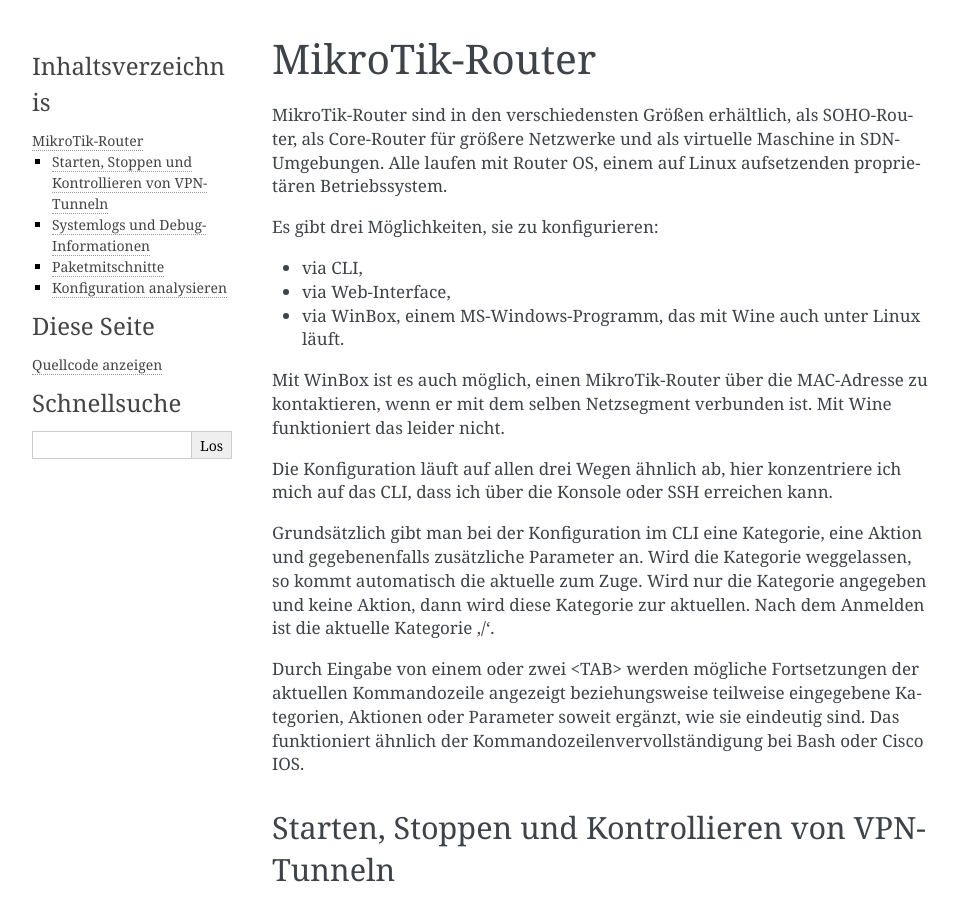
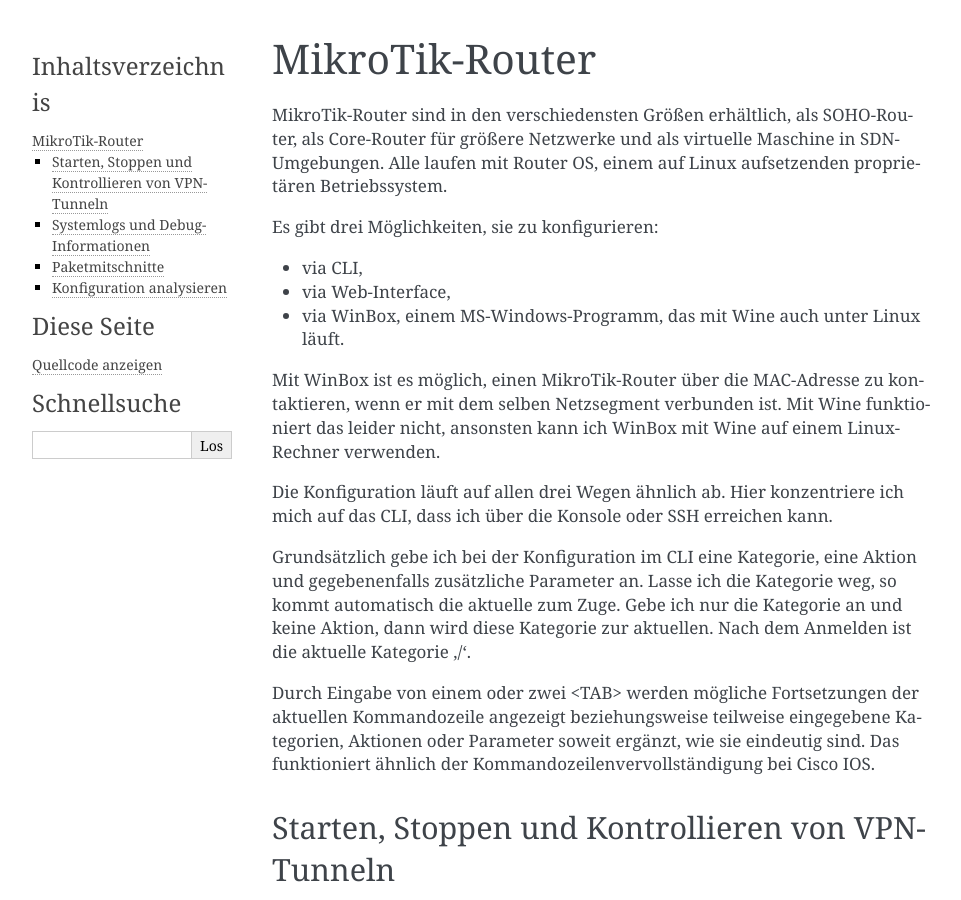
Before and after one commit to matwei-books/Fehlersuche-bei-IPsec-VPN-mit-IKEv2, a Sphinx documentation site: the page built from source/software/mikrotik-router.rst, in a window 1280 px wide and 900 px high. Shown: the whole window, without its empty margins (148-1109 px from the left). Built offline with Sphinx 7.4.7, drawn with Linux system fonts in a browser that asks for light colours; some of the changed text lies outside the part shown.

Commit message:
Text überarbeitet

```diff
--- a/source/software/mikrotik-router.rst
+++ b/source/software/mikrotik-router.rst
@@ -14,25 +14,28 @@
 * via WinBox, einem MS-Windows-Programm, das mit Wine auch unter Linux
   läuft.
 
-Mit WinBox ist es auch möglich, einen MikroTik-Router über die
-MAC-Adresse zu kontaktieren, wenn er mit dem selben Netzsegment
-verbunden ist. Mit Wine funktioniert das leider nicht.
+Mit WinBox ist es möglich,
+einen MikroTik-Router über die MAC-Adresse zu kontaktieren,
+wenn er mit dem selben Netzsegment verbunden ist.
+Mit Wine funktioniert das leider nicht,
+ansonsten kann ich WinBox mit Wine auf einem Linux-Rechner verwenden.
 
-Die Konfiguration läuft auf allen drei Wegen ähnlich ab, hier
-konzentriere ich mich auf das CLI, dass ich über die Konsole oder SSH
-erreichen kann.
+Die Konfiguration läuft auf allen drei Wegen ähnlich ab.
+Hier konzentriere ich mich auf das CLI,
+dass ich über die Konsole oder SSH erreichen kann.
 
-Grundsätzlich gibt man bei der Konfiguration im CLI eine Kategorie, eine
-Aktion und gegebenenfalls zusätzliche Parameter an. Wird die Kategorie
-weggelassen, so kommt automatisch die aktuelle zum Zuge. Wird nur die
-Kategorie angegeben und keine Aktion, dann wird diese Kategorie zur
-aktuellen. Nach dem Anmelden ist die aktuelle Kategorie '/'.
+Grundsätzlich gebe ich bei der Konfiguration im CLI
+eine Kategorie, eine Aktion und gegebenenfalls zusätzliche Parameter an.
+Lasse ich die Kategorie weg, so kommt automatisch die aktuelle zum Zuge.
+Gebe ich nur die Kategorie an und keine Aktion,
+dann wird diese Kategorie zur aktuellen.
+Nach dem Anmelden ist die aktuelle Kategorie '/'.
 
 Durch Eingabe von einem oder zwei <TAB> werden mögliche Fortsetzungen
 der aktuellen Kommandozeile angezeigt beziehungsweise teilweise
 eingegebene Kategorien, Aktionen oder Parameter soweit ergänzt, wie sie
 eindeutig sind.
-Das funktioniert ähnlich der Kommandozeilenvervollständigung bei Bash oder Cisco IOS.
+Das funktioniert ähnlich der Kommandozeilenvervollständigung bei Cisco IOS.
 
 Starten, Stoppen und Kontrollieren von VPN-Tunneln
 --------------------------------------------------
@@ -141,15 +141,14 @@
 
   /file print
 
-Von meinem Rechner aus kann ich sie zum Beispiel mittels SCP zur
-Analyse abholen::
+Von meinem Rechner aus hole ich sie mittels SCP wie folgt zur Analyse ab::
 
   scp user@mikrotik:vpn.log .
 
 Paketmitschnitte
 ----------------
 
-Auch Paketmitschnitte sind möglich.
+Auch Paketmitschnitte sind mit RouterOS möglich.
 Diese konfiguriere, starte und beende ich unter ``/tool sniffer``.
 
 Die aktuellen Einstellungen bekomme ich mit ``/tool sniffer print``.
@@ -184,7 +182,7 @@
 
   /ip ipsec export
 
-Zwei Attribute für den Export der Konfiguration sind wichtig:
+Für den Export der Konfiguration sind zwei Attribute wichtig:
 
 ``export terse``:
   zeigt die Kategorien in jeder Zeile. Damit ist diese Ausgabe besser
@@ -192,6 +190,6 @@
   einfacher in die Konfiguration einer anderen Maschine übernehmen.
 
 ``export detail``:
-  zeigt auch die Defaultwerte. Damit können eventuelle
-  Missverständnisse, die durch falsche Annahmen über die Defaults
-  enstanden sind, ausgeräumt werden.
+  zeigt auch die Defaultwerte.
+  Damit kann ich Missverständnisse ausräumen,
+  die durch falsche Annahmen über die Defaults enstanden sind.
```
Also changed, not shown: other parts of source/software/mikrotik-router.rst (+10 -14 lines).
